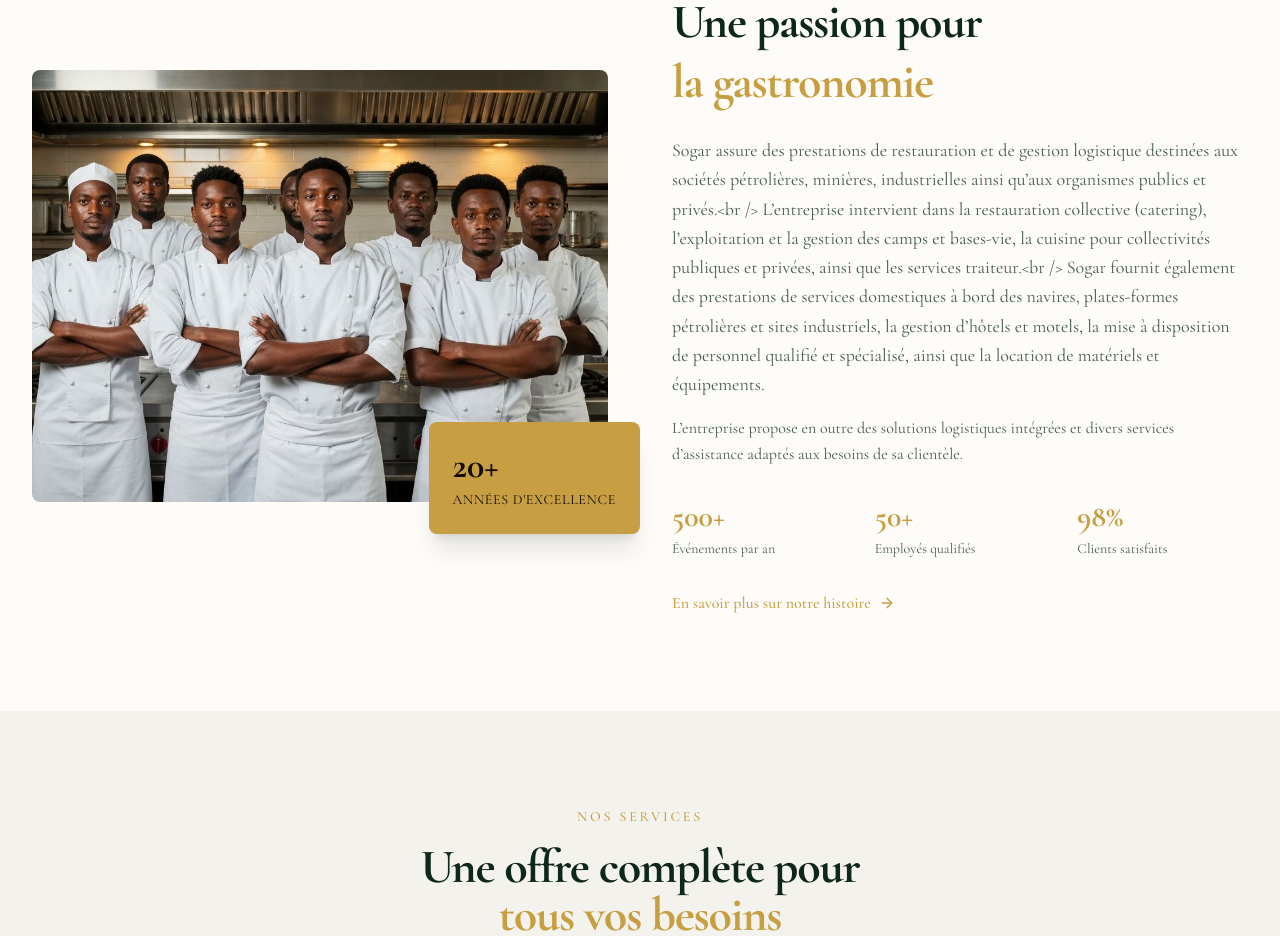
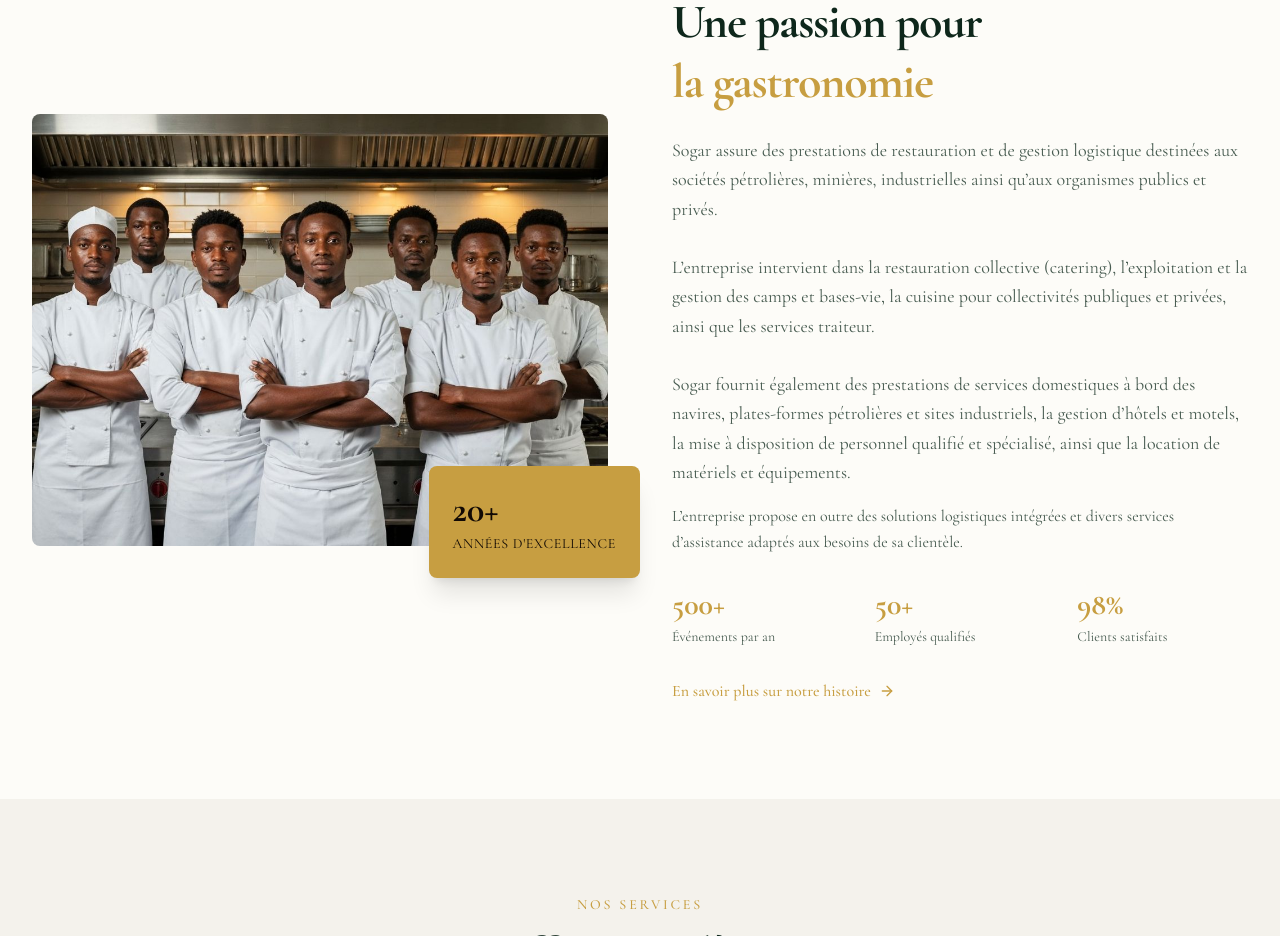
Before and after one commit to BulmasAgency/Sogar, a Next.js app: page / in a window 1280 px wide. Shown: the part 940-1876 px from the top of the page. Built offline with nearby package versions, Linux system fonts and the light colour scheme.

Commit message:
Improve text formatting in about-preview component
Refactor the description text for better readability and formatting.

```diff
--- a/components/home/about-preview.tsx
+++ b/components/home/about-preview.tsx
@@ -35,12 +35,23 @@ export function AboutPreview() {
               <span className="text-accent">la gastronomie</span>
             </h2>
             <p className="mt-6 text-muted-foreground leading-relaxed text-lg">
-              {`Sogar assure des prestations de restauration et de gestion logistique destinées aux sociétés pétrolières, minières, industrielles ainsi qu’aux organismes publics et privés.<br />
-
-L’entreprise intervient dans la restauration collective (catering), l’exploitation et la gestion des camps et bases-vie, la cuisine pour collectivités publiques et privées, ainsi que les services traiteur.<br />
-
-Sogar fournit également des prestations de services domestiques à bord des navires, plates-formes pétrolières et sites industriels, la gestion d’hôtels et motels, la mise à disposition de personnel qualifié et spécialisé, ainsi que la location de matériels et équipements.`}
-            </p>
+  <>
+    Sogar assure des prestations de restauration et de gestion logistique
+    destinées aux sociétés pétrolières, minières, industrielles ainsi
+    qu’aux organismes publics et privés.
+    <br />
+    <br />
+    L’entreprise intervient dans la restauration collective (catering),
+    l’exploitation et la gestion des camps et bases-vie, la cuisine pour
+    collectivités publiques et privées, ainsi que les services traiteur.
+    <br />
+    <br />
+    Sogar fournit également des prestations de services domestiques à bord
+    des navires, plates-formes pétrolières et sites industriels, la gestion
+    d’hôtels et motels, la mise à disposition de personnel qualifié et
+    spécialisé, ainsi que la location de matériels et équipements.
+  </>
+</p>
             <p className="mt-4 text-muted-foreground leading-relaxed">
               {`L’entreprise propose en outre des solutions logistiques intégrées et divers services d’assistance adaptés aux besoins de sa clientèle.`}
             </p>
```
